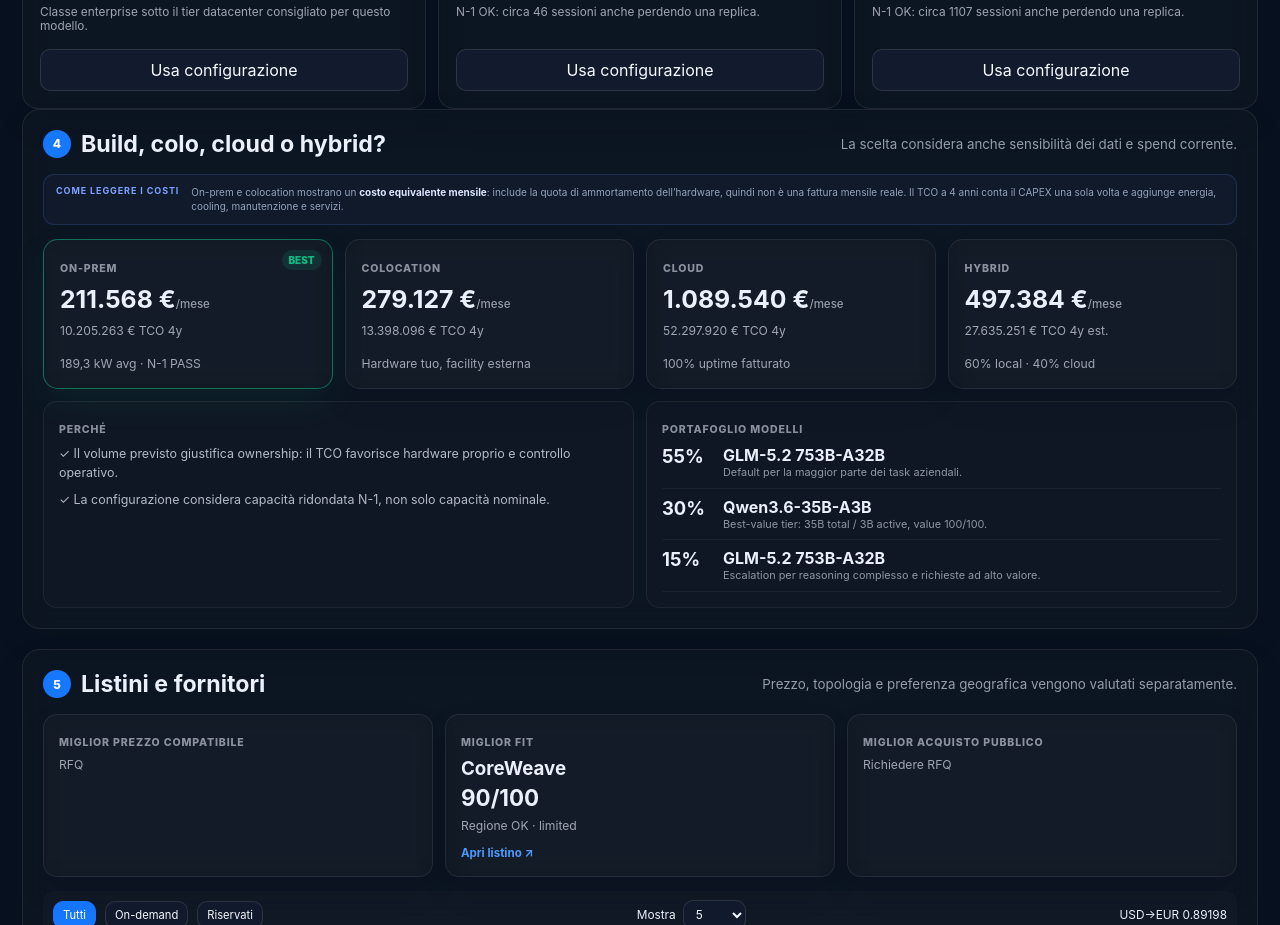
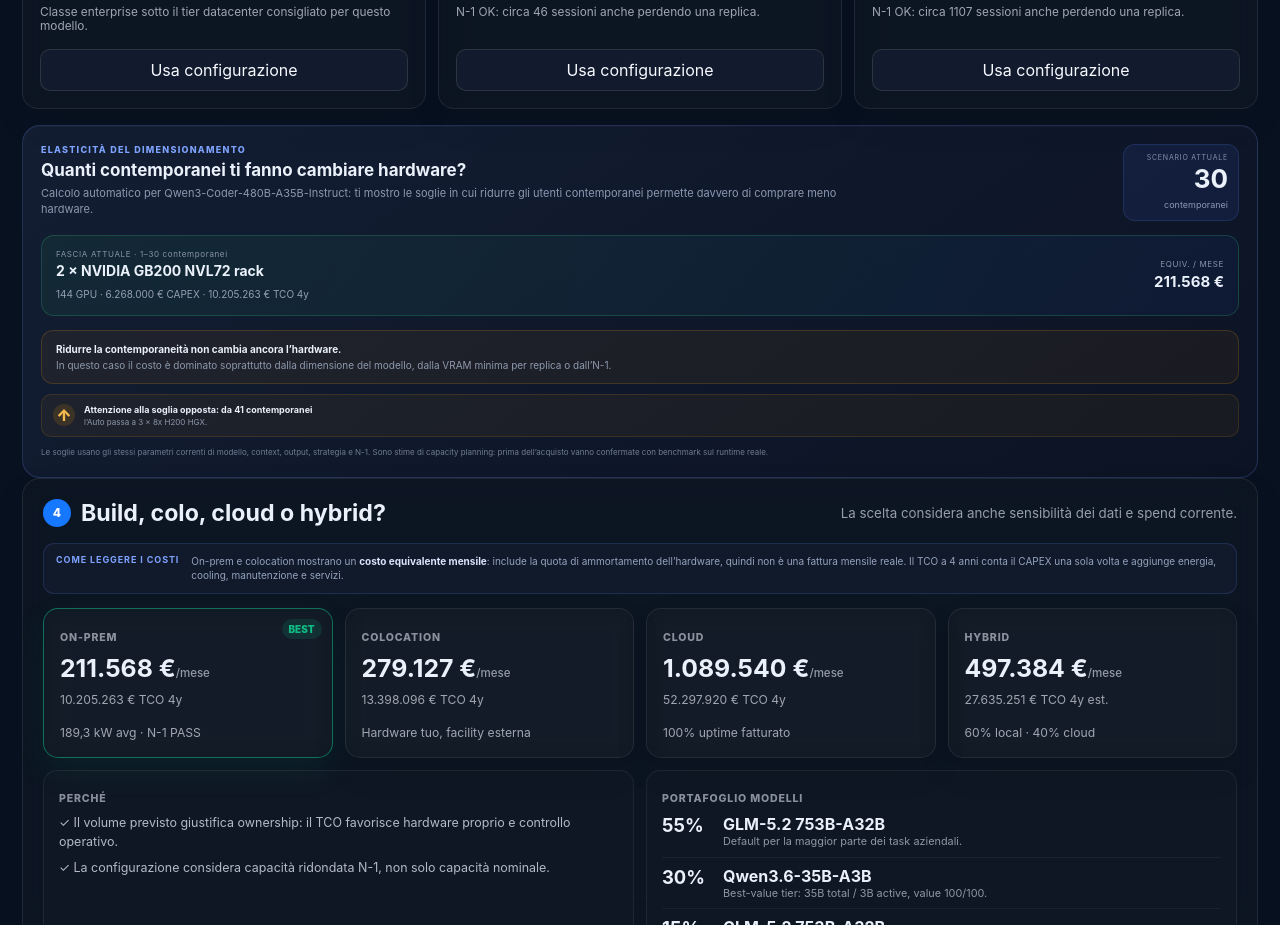
Before and after one commit to KeyserDSoze/AiCalculator, a React (Vite) app: page / in a window 1280 px wide. Shown: the part 1760-2685 px from the top of the page. Built offline with nearby package versions, Linux system fonts and the light colour scheme.

Commit message:
feat: mount concurrency hardware advisor

```diff
--- a/src/app/main.tsx
+++ b/src/app/main.tsx
@@ -11,6 +11,7 @@
 import ModelForceChooser from './ModelForceChooser';
 import PremiumPdfController from './PremiumPdfController';
 import CostSanityController from './CostSanityController';
+import ConcurrencyAdvisor from './ConcurrencyAdvisor';
 
 const LIVE_INPUT_KEY = 'ai-calculator-live-input';
 
@@ -39,5 +40,6 @@
     <ModelComparisonOverlay />
     <PremiumPdfController />
     <CostSanityController />
+    <ConcurrencyAdvisor />
   </React.StrictMode>
 );
```
